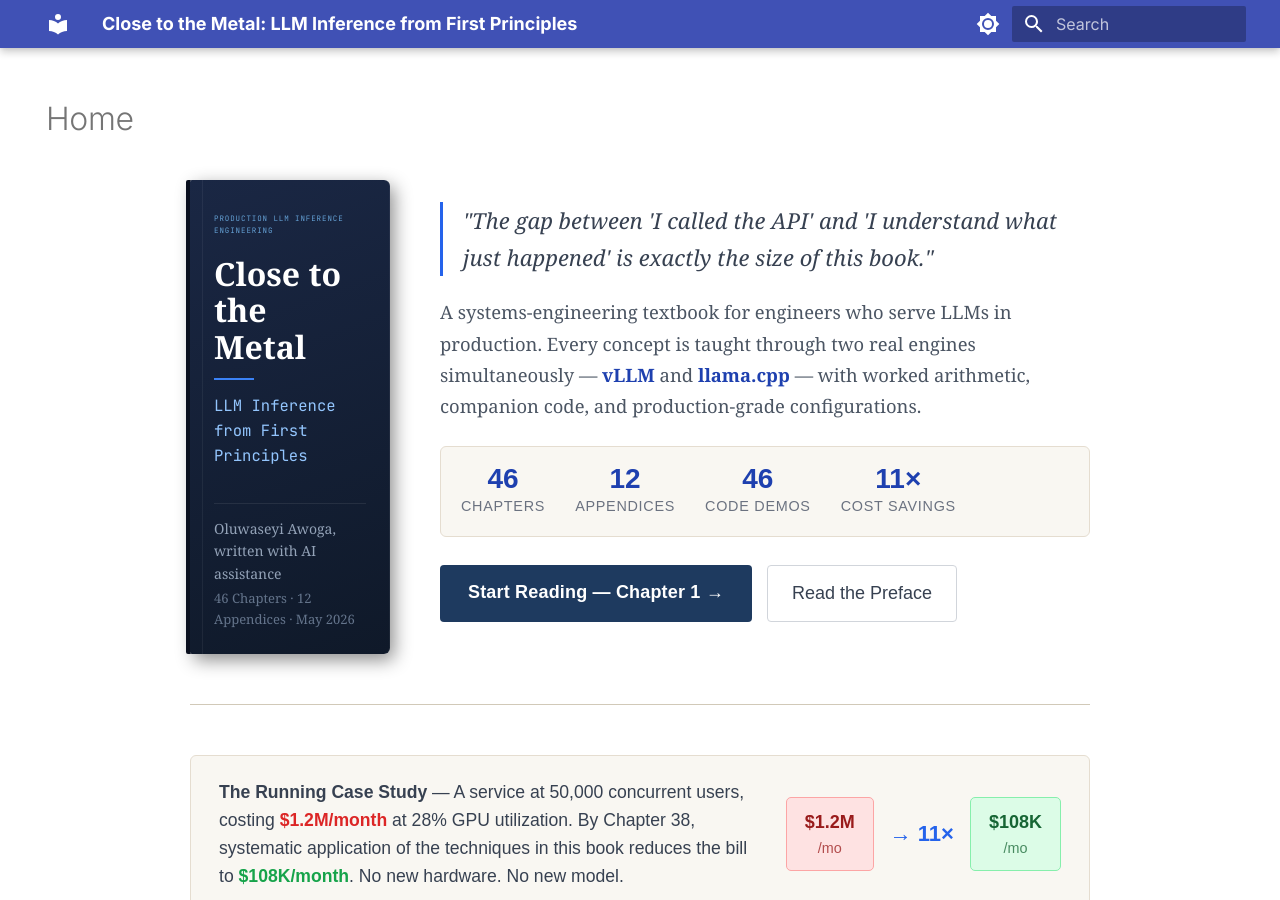
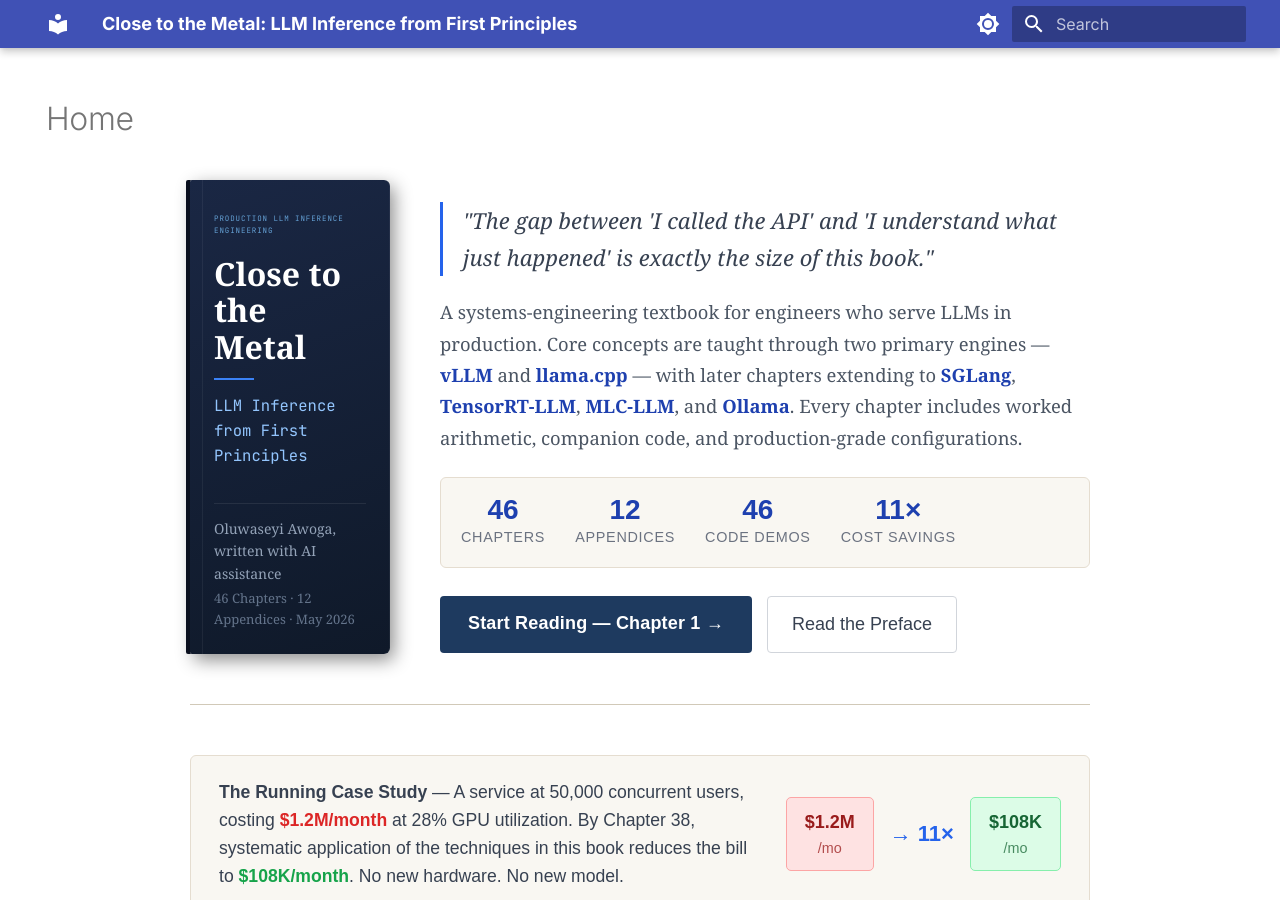
Before and after one commit to MaximumBeings/close-to-the-metal, an MkDocs documentation site: the page built from docs/index.md, in a window 1280 px wide and 900 px high. Built offline with MkDocs 1.6.1 and Material for MkDocs 9.7.7, drawn with Linux system fonts in a browser that asks for light colours.

Commit message:
Update homepage description to reflect full engine coverage

```diff
--- a/docs/index.md
+++ b/docs/index.md
@@ -26,7 +26,7 @@ hide:
 
   <div class="book-blurb">
     <p class="book-quote">"The gap between 'I called the API' and 'I understand what just happened' is exactly the size of this book."</p>
-    <p class="book-desc">A systems-engineering textbook for engineers who serve LLMs in production. Every concept is taught through two real engines simultaneously — <strong>vLLM</strong> and <strong>llama.cpp</strong> — with worked arithmetic, companion code, and production-grade configurations.</p>
+    <p class="book-desc">A systems-engineering textbook for engineers who serve LLMs in production. Core concepts are taught through two primary engines — <strong>vLLM</strong> and <strong>llama.cpp</strong> — with later chapters extending to <strong>SGLang</strong>, <strong>TensorRT-LLM</strong>, <strong>MLC-LLM</strong>, and <strong>Ollama</strong>. Every chapter includes worked arithmetic, companion code, and production-grade configurations.</p>
     <div class="book-metrics">
       <div class="book-metric"><span class="bm-n">46</span><span class="bm-l">chapters</span></div>
       <div class="book-metric"><span class="bm-n">12</span><span class="bm-l">appendices</span></div>
```
